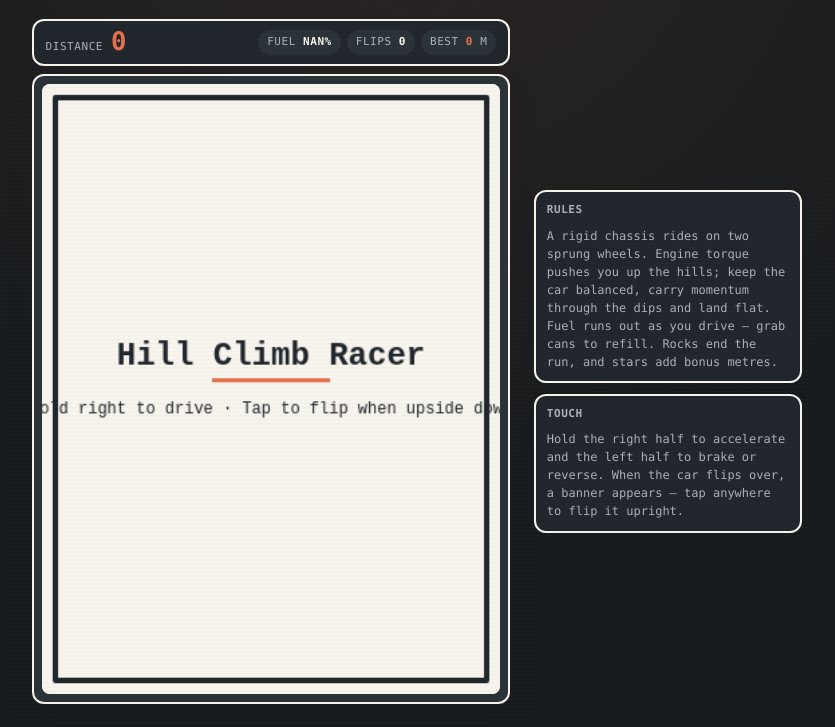
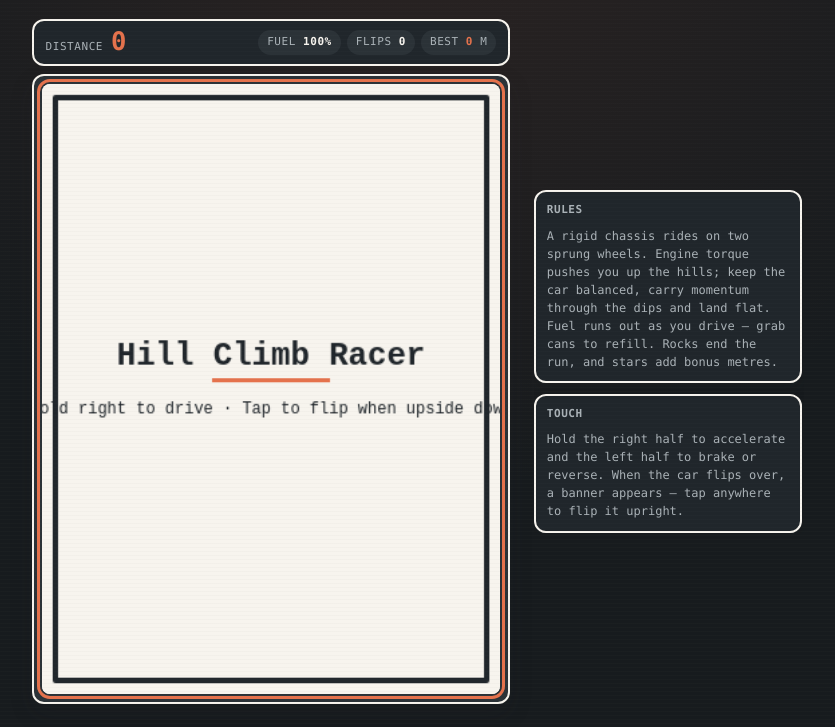
Before and after one commit to jai2010/retro-arcade, a website: page hillclimb/index.html in a window 1280 px wide. Shown: the part 73-800 px from the top of the page, without its empty margins (222-1057 px from the left). Drawn offline with Linux system fonts and the light colour scheme; no server answers.

Commit message:
Fix Hill Climb Racer fuel initialization

```diff
--- a/hillclimb/index.html
+++ b/hillclimb/index.html
@@ -889,22 +889,8 @@
   window.addEventListener("blur", () => { keyThrottle = 0; pointerThrottle = 0; pointerActive = false; pointerId = null; });
 
   best = loadBest();
-  car = newCar();
-  cameraX = car.x - 110;
-  drift = 0;
-  score = 0;
-  maxX = car.x;
-  flips = 0;
-  stuck = false;
-  acc = 0;
-  started = false;
-  paused = false;
-  keyThrottle = 0;
-  pointerThrottle = 0;
-  pointerActive = false;
-  pointerId = null;
   resize();
-  updateStats();
+  reset();
   lastTime = performance.now();
   requestAnimationFrame(loop);
 })();
```
